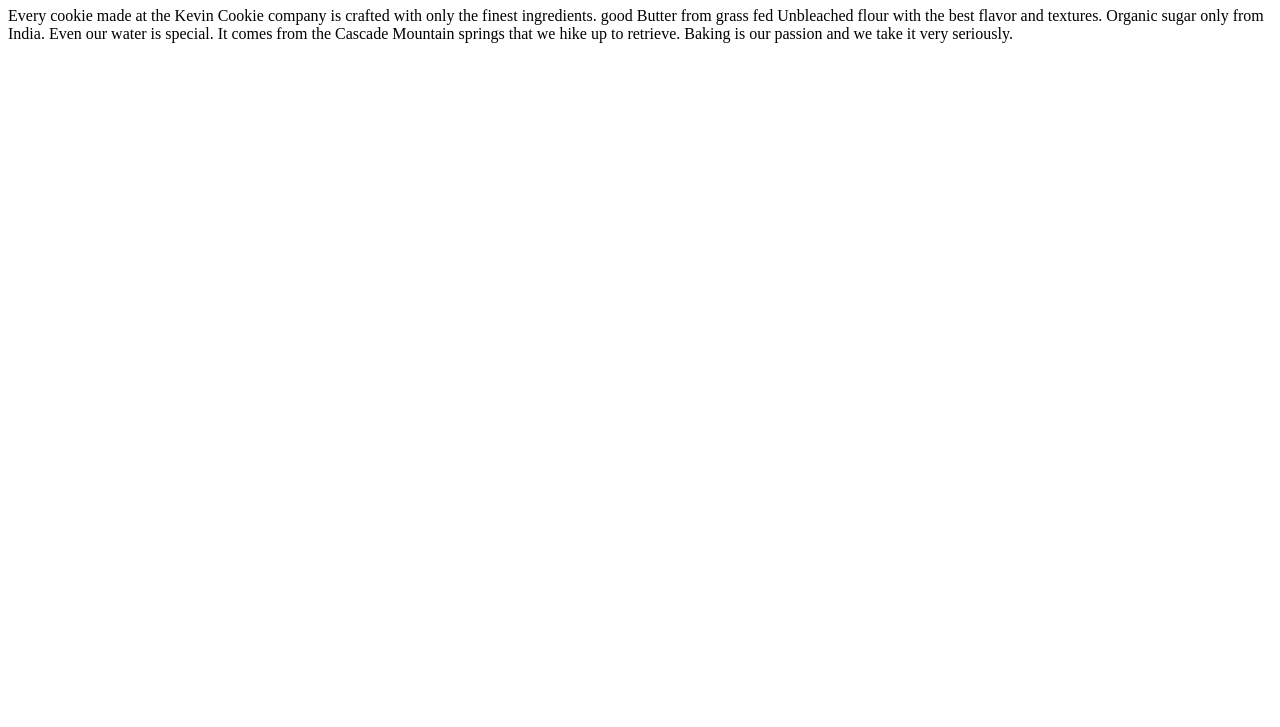
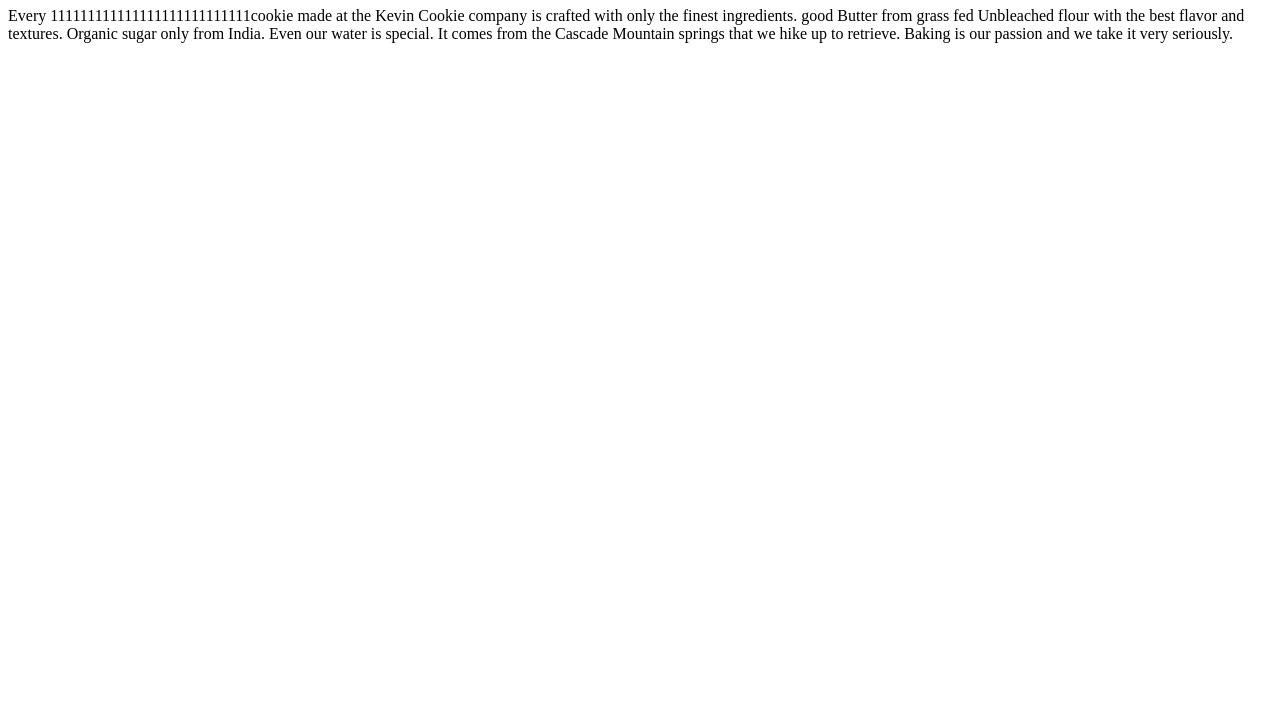
Before and after one commit to aihassan1/kevincookiecompany, a plain HTML site: page index.htm in a window 1280 px wide. Shown: the part 73-800 px from the top of the page. Drawn offline with Linux system fonts and the light colour scheme.

Commit message:
update index text

```diff
--- a/index.htm
+++ b/index.htm
@@ -3,7 +3,7 @@
 <body>
 
 <h1>Deliciousness in every bite!</h1>
-<p>Every cookie made at the Kevin Cookie company is crafted with only the finest ingredients. good Butter from grass fed Unbleached flour with the best flavor and textures. Organic sugar only from India. Even our water is special. It comes from the Cascade Mountain springs that we hike up to retrieve. Baking is our passion and we take it very seriously.</p>
+<p>Every 111111111111111111111111111cookie made at the Kevin Cookie company is crafted with only the finest ingredients. good Butter from grass fed Unbleached flour with the best flavor and textures. Organic sugar only from India. Even our water is special. It comes from the Cascade Mountain springs that we hike up to retrieve. Baking is our passion and we take it very seriously.</p>
 
 </body>
 </html>
```
